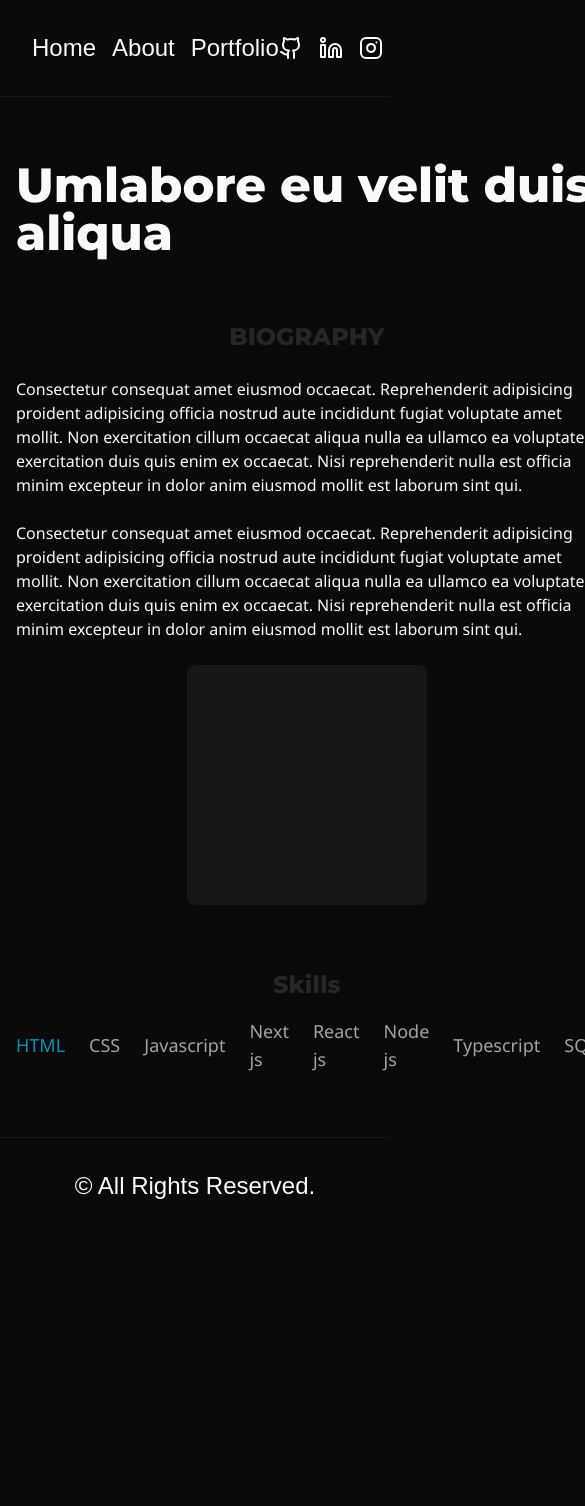
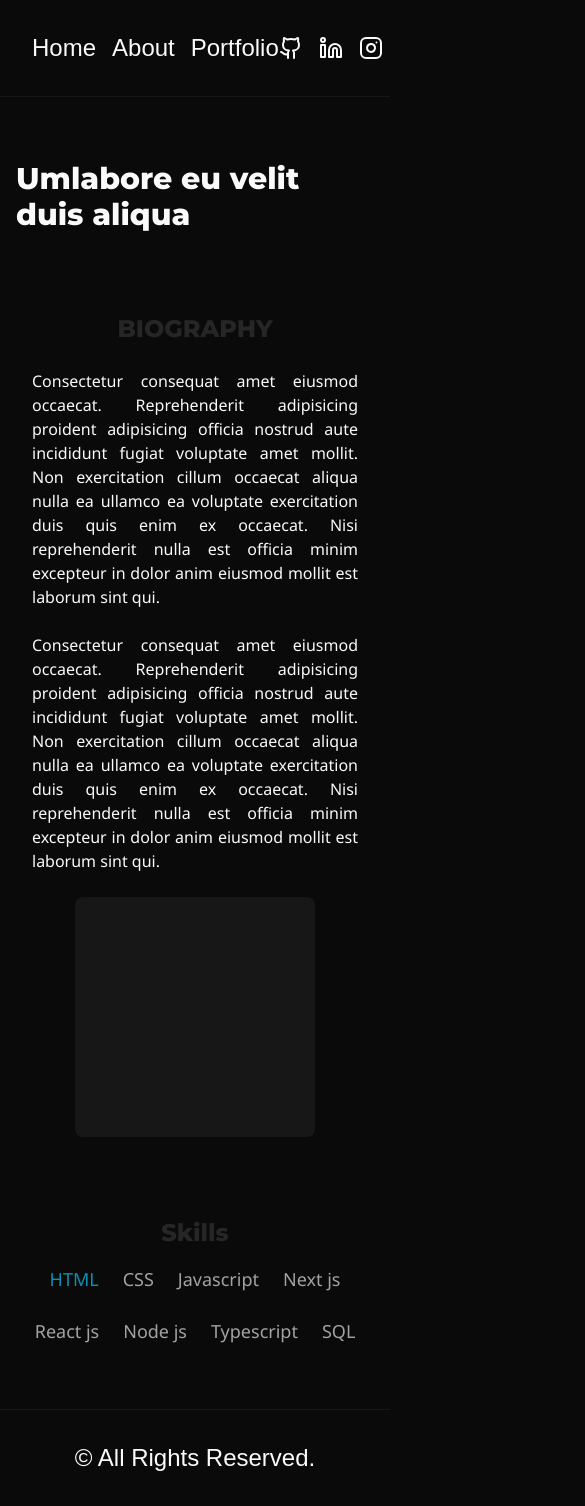
Before and after one commit to Alexxcamargo1000/portfolio-web, a Next.js app: page /about in a window 390 px wide. Shown: the whole page, 585 px wide, since content can reach past the window. Before the commit the page ends 1234 px from the top, so only its background shows below. Built offline with nearby package versions, Linux system fonts and the light colour scheme; a web font is replaced by a local one.

Commit message:
feat: responsive

```diff
--- a/src/app/about/page.tsx
+++ b/src/app/about/page.tsx
@@ -2,18 +2,18 @@ export default function About() {
   return (
     <div className="flex-1 flex items-center flex-col my-16 gap-16 max-w-3xl mx-auto">
 
-        <h1 className="font-montserrat text-5xl font-bold">Umlabore eu velit duis aliqua</h1>
+        <h1 className="font-montserrat md:text-5xl text-3xl font-bold">Umlabore eu velit duis aliqua</h1>
 
-        <div className="flex items-center flex-col gap-6 max-w-2xl">
+        <div className="flex items-center flex-col gap-6 max-w-2xl p-4 md:p-0">
           <h2 className="text-2xl font-montserrat font-bold text-neutral-800">BIOGRAPHY</h2>
-          <p className="">
+          <p className=" text-justify">
             Consectetur consequat amet eiusmod occaecat. Reprehenderit adipisicing
             proident adipisicing officia nostrud aute incididunt fugiat voluptate amet
             mollit. Non exercitation cillum occaecat aliqua nulla ea ullamco ea voluptate
             exercitation duis quis enim ex occaecat. Nisi reprehenderit nulla est officia
             minim excepteur in dolor anim eiusmod mollit est laborum sint qui.
           </p>
-          <p className="">
+          <p className="text-justify">
             Consectetur consequat amet eiusmod occaecat. Reprehenderit adipisicing
             proident adipisicing officia nostrud aute incididunt fugiat voluptate amet
             mollit. Non exercitation cillum occaecat aliqua nulla ea ullamco ea voluptate
@@ -29,7 +29,7 @@ export default function About() {
         <div className="flex flex-col items-center">
           <h2 className="text-2xl font-montserrat font-bold text-neutral-800">Skills</h2>
           <div className="mt-4">
-            <ul className="flex items-center justify-center gap-6 w-full text-lg text-neutral-400">
+            <ul className="flex flex-wrap items-center justify-center gap-6 w-full text-lg text-neutral-400">
               <li className="text-cyan-600">HTML</li>
               <li>CSS</li>
               <li>Javascript</li>
--- a/src/app/page.tsx
+++ b/src/app/page.tsx
@@ -4,21 +4,22 @@ import { Download} from 'lucide-react'
 
 export default function Home() {
   return (
-    <main className='flex flex-1 items-center justify-center gap-20'>
-      <div>
+    <main className='flex flex-1 flex-wrap items-center justify-center gap-10 lg:gap-20 py-5'>
+      <div className='md:pt-0 pt-10 flex items-center justify-center flex-col gap-10 '>
+        <h1 className=' md:sr-only font-montserrat text-xl'>Umlabore eu velit duis aliqua</h1>
         <div className='w-96 h-96 bg-neutral-900' />
       </div>
 
       <div className='max-w-lg space-y-8'>
-        <h1 className='font-montserrat text-5xl'>Umlabore eu velit duis aliqua</h1>
+        <h1 className='md:not-sr-only sr-only font-montserrat text-5xl'>Umlabore eu velit duis aliqua</h1>
         <p className='leading-relaxed text-base text-neutral-100 font-normal'>
           As a skilled full-stack developer, I am dedicated to turning ideas
           into innovative web applications. Explore my latest projects and
           articles, showcasing my expertise in React.js and web development.
         </p>
 
-        <div className='flex gap-6 items-center'>
-          <button className='px-4 py-3 bg-cyan-600 flex items-center justify-center gap-2 rounded-md hover:bg-cyan-800 transition-colors'>
+        <div className='flex gap-6 flex-wrap items-center justify-center md:justify-normal'>
+          <button className='md:w-fit w-full px-4 py-3 bg-cyan-600 flex items-center justify-center gap-2 rounded-md hover:bg-cyan-800 transition-colors'>
             Resume
             <Download/>
           </button>
--- a/src/app/portfolio/page.tsx
+++ b/src/app/portfolio/page.tsx
@@ -4,15 +4,15 @@ export default function Portfolio() {
       <div className="max-w-5xl w-full mt-16">
         <h1 className=" pl-1 text-4xl font-montserrat font-bold ">Portfolio</h1>
 
-        <div className="my-8 grid grid-cols-4 gap-4">
-          <div className='w-60 h-60 bg-neutral-900 rounded-lg' />
-          <div className='w-60 h-60 bg-neutral-900 rounded-lg' />
-          <div className='w-60 h-60 bg-neutral-900 rounded-lg' />
-          <div className='w-60 h-60 bg-neutral-900 rounded-lg' />
-          <div className='w-60 h-60 bg-neutral-900 rounded-lg' />
-          <div className='w-60 h-60 bg-neutral-900 rounded-lg' />
-          <div className='w-60 h-60 bg-neutral-900 rounded-lg' />
-          <div className='w-60 h-60 bg-neutral-900 rounded-lg' />
+        <div className="my-8 grid lg:grid-cols-4 md:grid-cols-3 sm:grid-cols-2 gap-4">
+          <div className=' h-60 bg-neutral-900 rounded-lg' />
+          <div className=' h-60 bg-neutral-900 rounded-lg' />
+          <div className=' h-60 bg-neutral-900 rounded-lg' />
+          <div className=' h-60 bg-neutral-900 rounded-lg' />
+          <div className=' h-60 bg-neutral-900 rounded-lg' />
+          <div className=' h-60 bg-neutral-900 rounded-lg' />
+          <div className=' h-60 bg-neutral-900 rounded-lg' />
+          <div className=' h-60 bg-neutral-900 rounded-lg' />
         </div>
       </div>
     </div>
```
